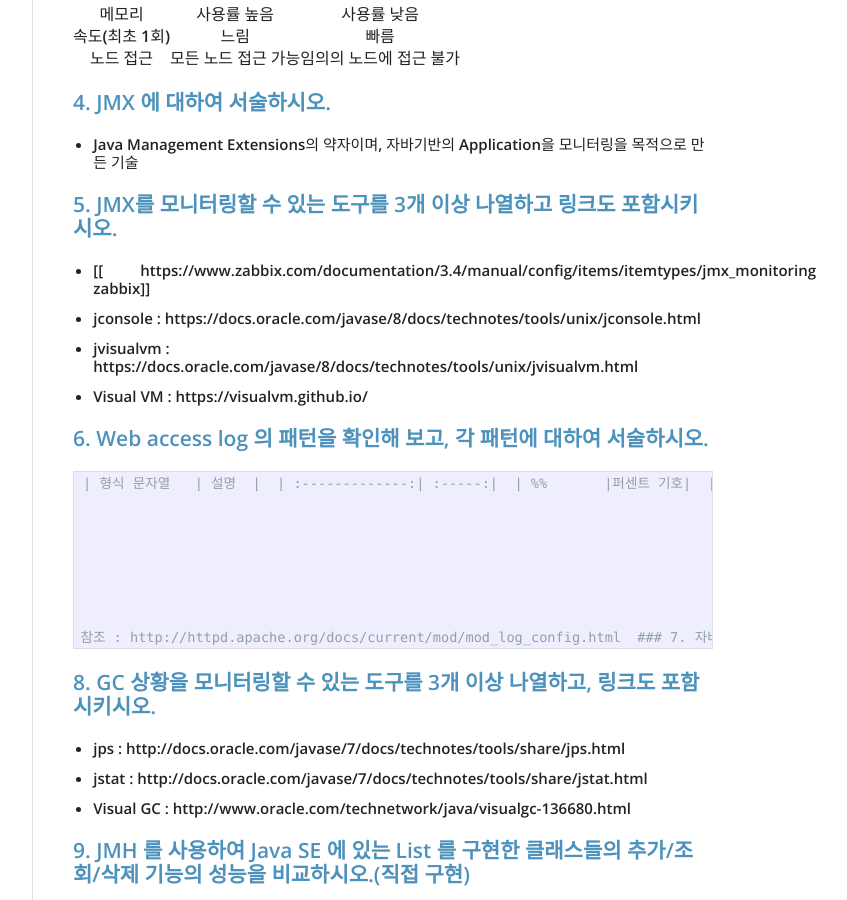
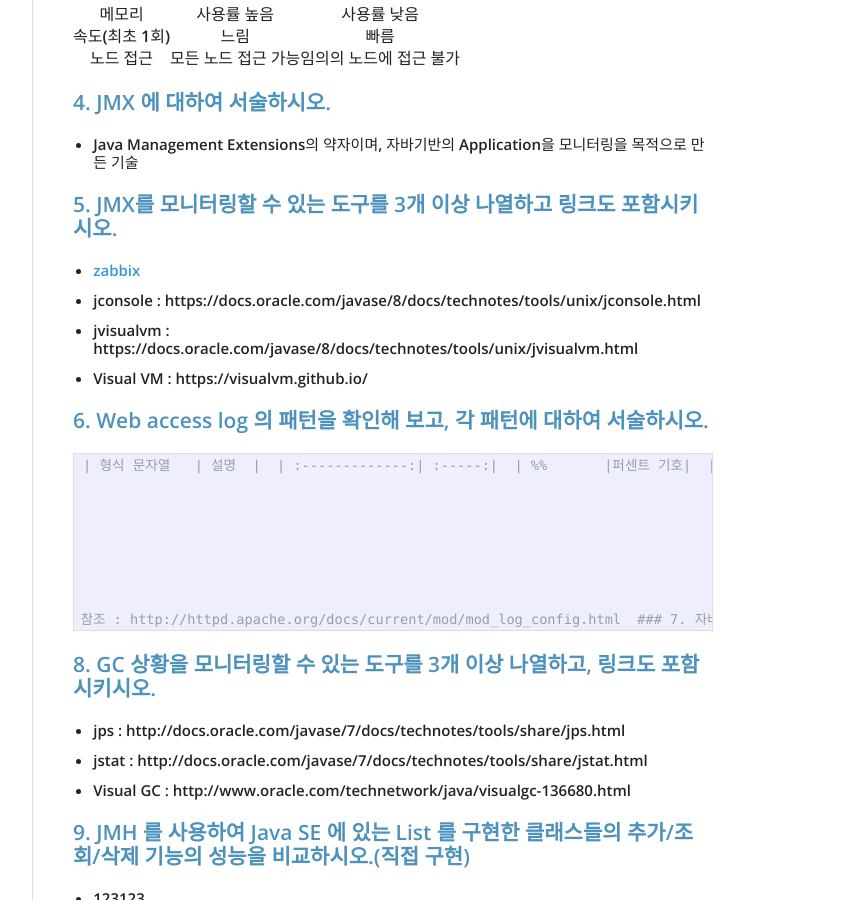
Before and after one commit to munjunoh02/munjunoh02.github.io, a Jekyll site: the page built from _posts/2017-03-05-성능.md, in a window 1280 px wide and 900 px high, scrolled down 596 px. Shown: the whole window, without its empty margins (378-1225 px from the left). Built offline with Jekyll 4.4.1, drawn with Linux system fonts in a browser that asks for light colours; nearby versions of some CDN libraries; comment, search, counter and statistics services are not loaded.

```diff
--- a/_posts/2017-03-05-성능.md
+++ b/_posts/2017-03-05-성능.md
@@ -32,7 +32,7 @@ categories:
 - Java Management Extensions의 약자이며, 자바기반의 Application을 모니터링을 목적으로 만든 기술
 
 ### 5. JMX를 모니터링할 수 있는 도구를 3개 이상 나열하고 링크도 포함시키시오.
-- [[ zabbix | https://www.zabbix.com/documentation/3.4/manual/config/items/itemtypes/jmx_monitoring ]]
+- [zabbix](https://www.zabbix.com/documentation/3.4/manual/config/items/itemtypes/jmx_monitoring)
 - jconsole : https://docs.oracle.com/javase/8/docs/technotes/tools/unix/jconsole.html
 - jvisualvm : https://docs.oracle.com/javase/8/docs/technotes/tools/unix/jvisualvm.html
 - Visual VM : https://visualvm.github.io/
```
